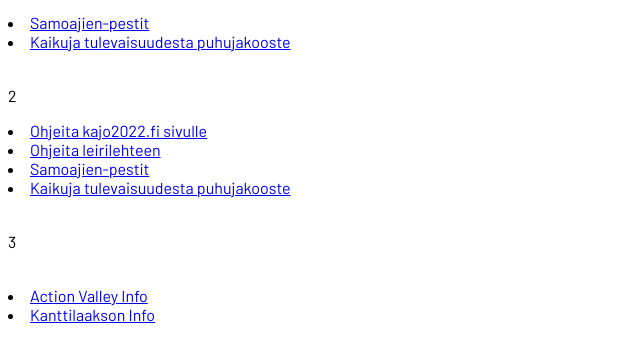
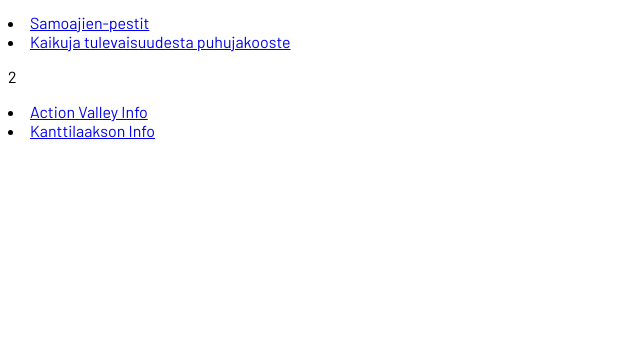
Before and after one commit to justusBerner/Kajo2022-docs, a plain HTML site: page index.html in a window 1280 px wide. Shown: the part 103-464 px from the top of the page, without its empty margins (0-640 px from the left). Drawn offline with Linux system fonts and the light colour scheme.

```diff
--- a/index.html
+++ b/index.html
@@ -13,21 +13,11 @@
 <div class="sisalto">
     <li><a href="./pestit/Samoajien pestit.pdf">Samoajien-pestit</a></li>
     <li><a href="./pestit/Kaikuja_tulevaisuudesta_puhujakooste.pdf">Kaikuja tulevaisuudesta puhujakooste</a></li>
-    <br>
     <p>2 </p>
-    </div>
-<div class="sisalto">
-    <li><a href="./web/">Ohjeita kajo2022.fi sivulle</a></li>
-    <li><a href="./web/">Ohjeita leirilehteen </a></li>
-
-    <div class="sisalto">
-        <li><a href="./pestit/Samoajien pestit.pdf">Samoajien-pestit</a></li>
-        <li><a href="./pestit/Kaikuja_tulevaisuudesta_puhujakooste.pdf">Kaikuja tulevaisuudesta puhujakooste</a></li>
-        <br>
-        <p>3 </p>
-        <br>
         <li><a href="./web/Action_Valley_info .pdf">Action Valley Info</a></li>
         <li><a href="./web/Kanttilaakson_info.pdf">Kanttilaakson Info</a></li>
         </div>
+    </div>
+
 </body>
 </html>
```
